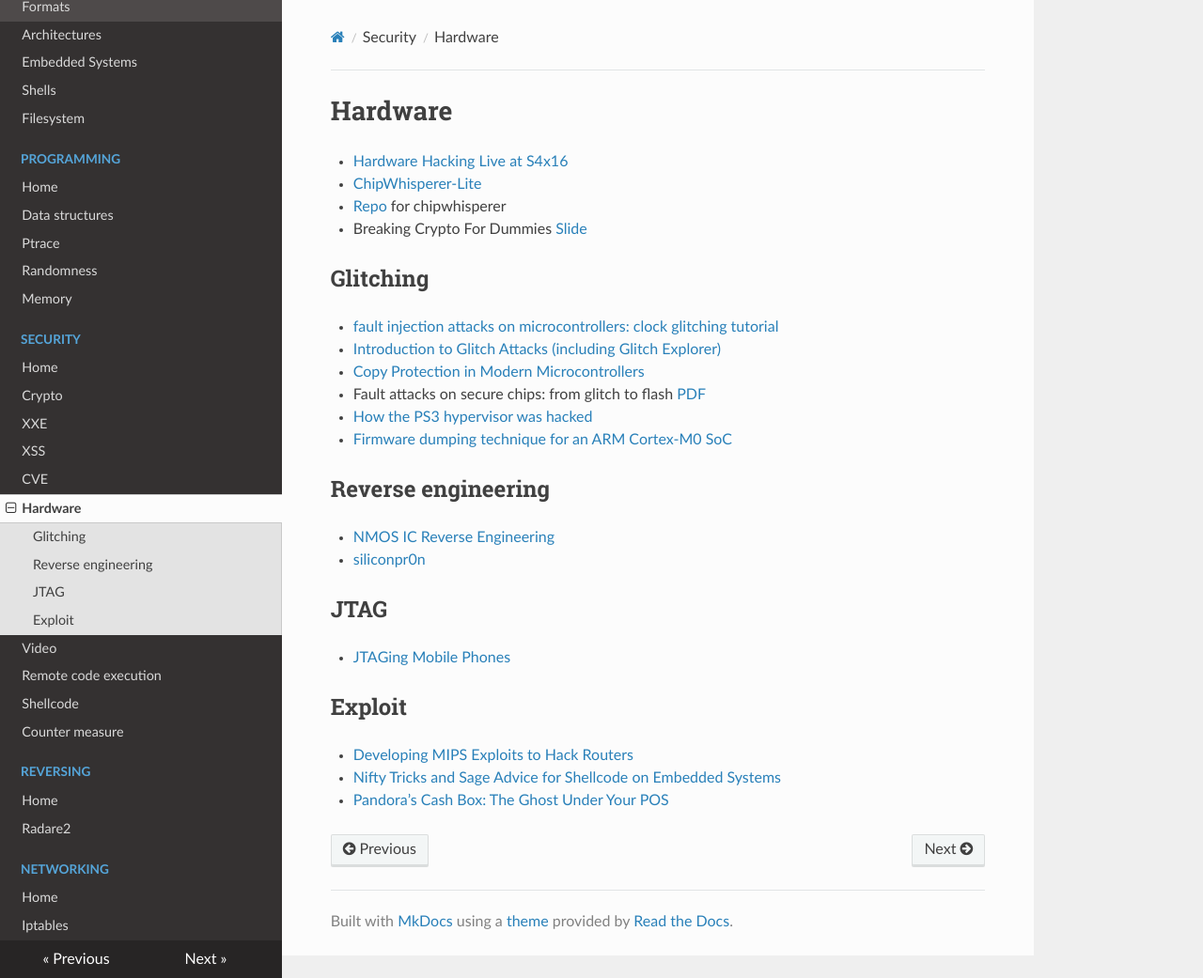
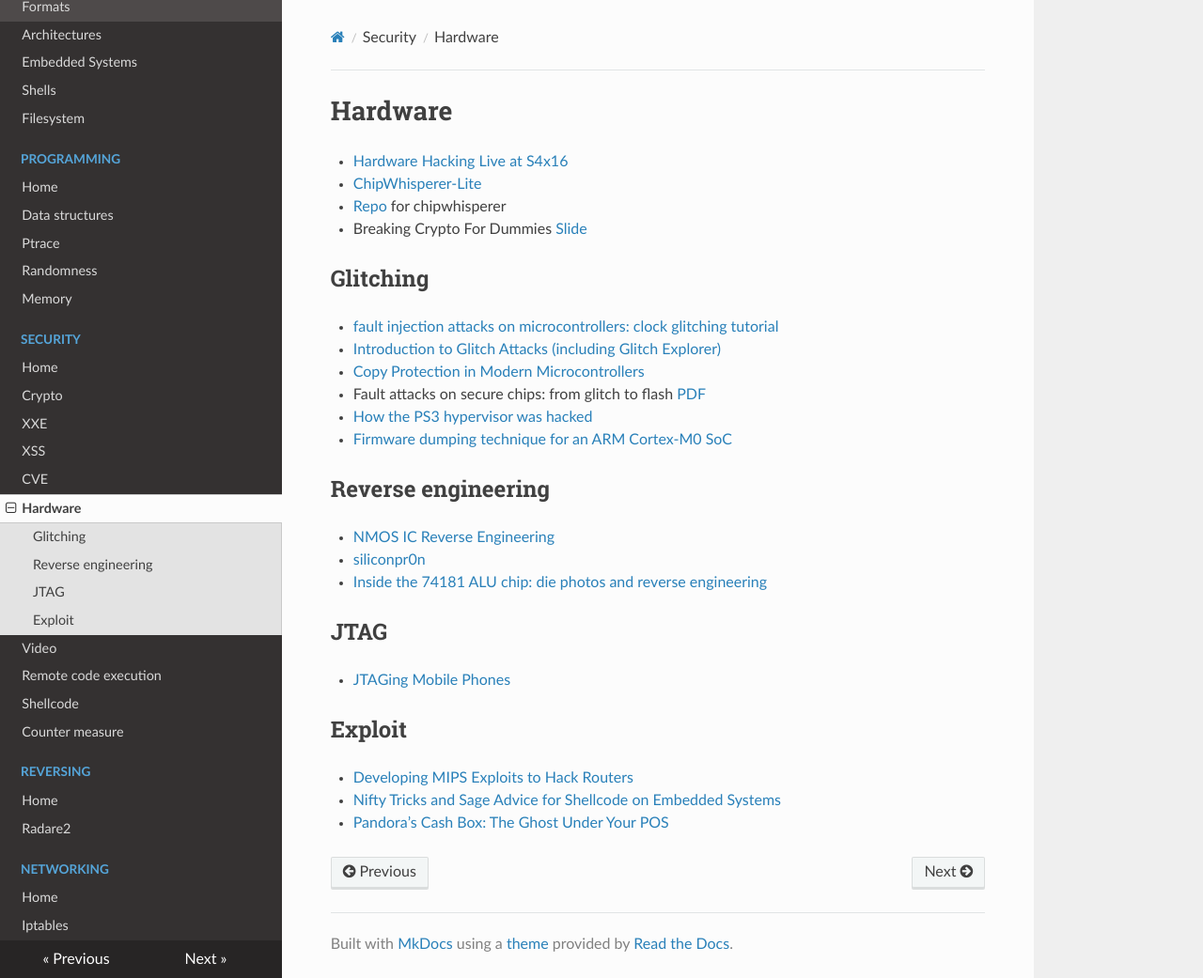
Before and after one commit to gipi/low-level, an MkDocs documentation site: the page built from docs/security/hardware.md, in a window 1280 px wide and 1041 px high. Shown: the whole window at 94% size. Built offline with MkDocs 1.6.1, drawn with Linux system fonts in a browser that asks for light colours; nearby versions of some CDN libraries; old or Windows-style settings are respelled for this version of MkDocs.

Commit message:
Add link.

```diff
--- a/docs/security/hardware.md
+++ b/docs/security/hardware.md
@@ -18,6 +18,7 @@
 
  - [NMOS IC Reverse Engineering](https://www.wdj-consulting.com/blog/nmos-sample.html)
  - [siliconpr0n](https://siliconpr0n.org/)
+ - [Inside the 74181 ALU chip: die photos and reverse engineering](http://www.righto.com/2017/01/die-photos-and-reverse-engineering.html)
 
 ## JTAG
 
```
